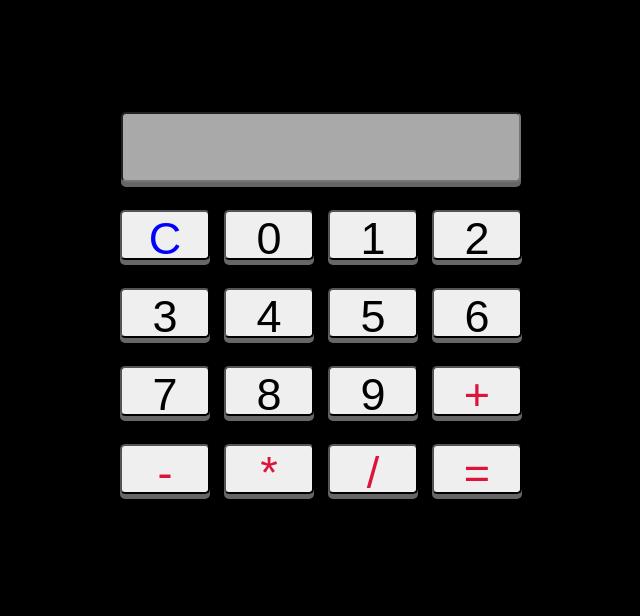
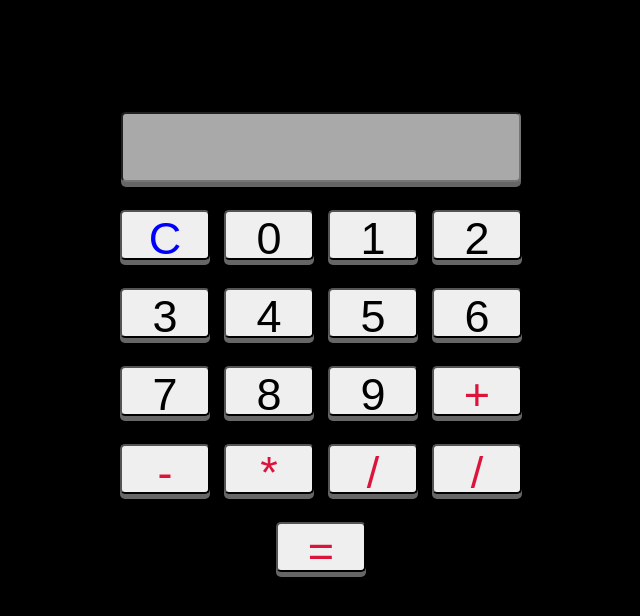
Before and after one commit to dhanyasri612/calculator, a Flask app: page / in a window 1280 px wide. Shown: the part 101-717 px from the top of the page, without its empty margins (319-959 px from the left). Run offline with Flask 3, Linux system fonts and the light colour scheme.

Commit message:
Update design.html

```diff
--- a/templates/design.html
+++ b/templates/design.html
@@ -59,6 +59,7 @@
             <input class="btn" type="button" value="-" style="color:crimson" onclick="appendToDisplay('-')">
             <input class="btn" type="button" value="*" style="color:crimson" onclick="appendToDisplay('*')">
             <input class="btn" type="button" value="/" style="color:crimson" onclick="appendToDisplay('/')">
+            <input class="btn" type="button" value="/" style="color:crimson;width:400 px" onclick="appendToDisplay('.')"><br><br>
             <input class="btn" type="button" value="=" style="color:crimson" onclick="calculate()">
         </form>
     </body>
```
